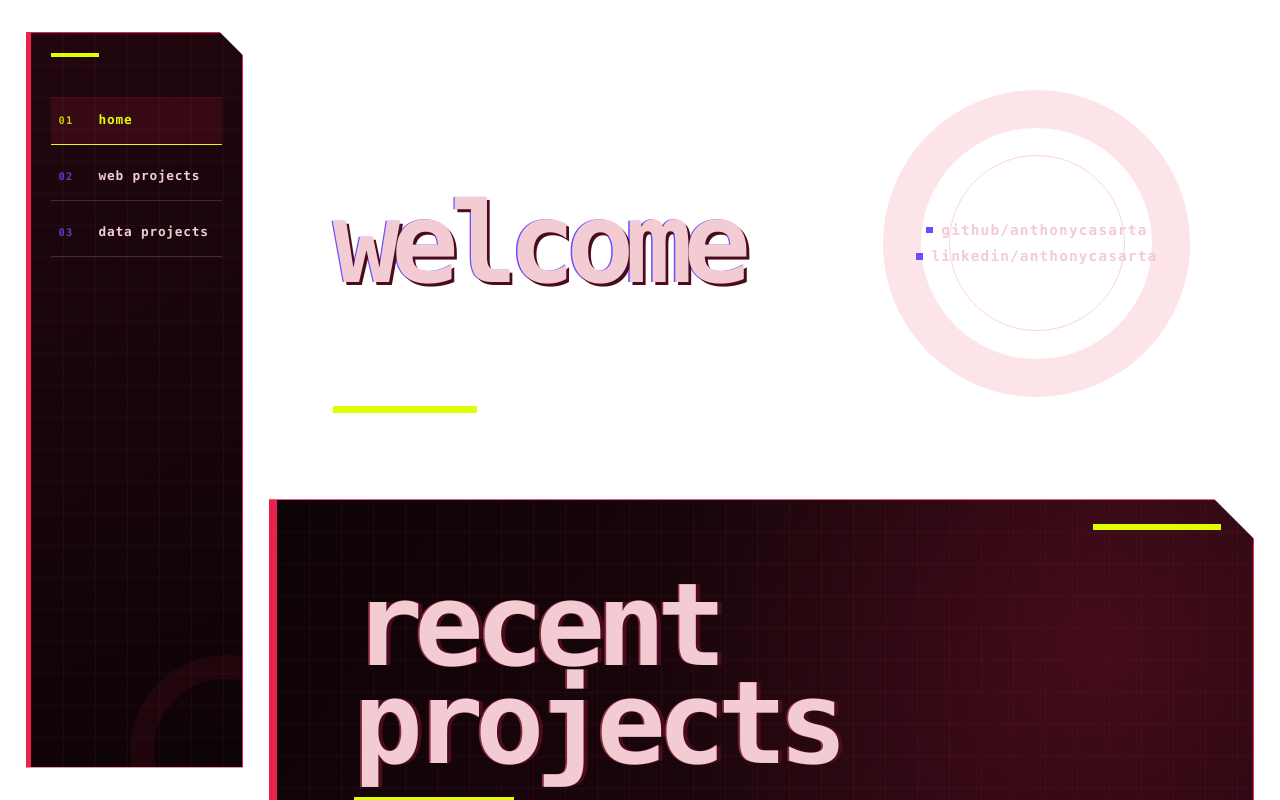
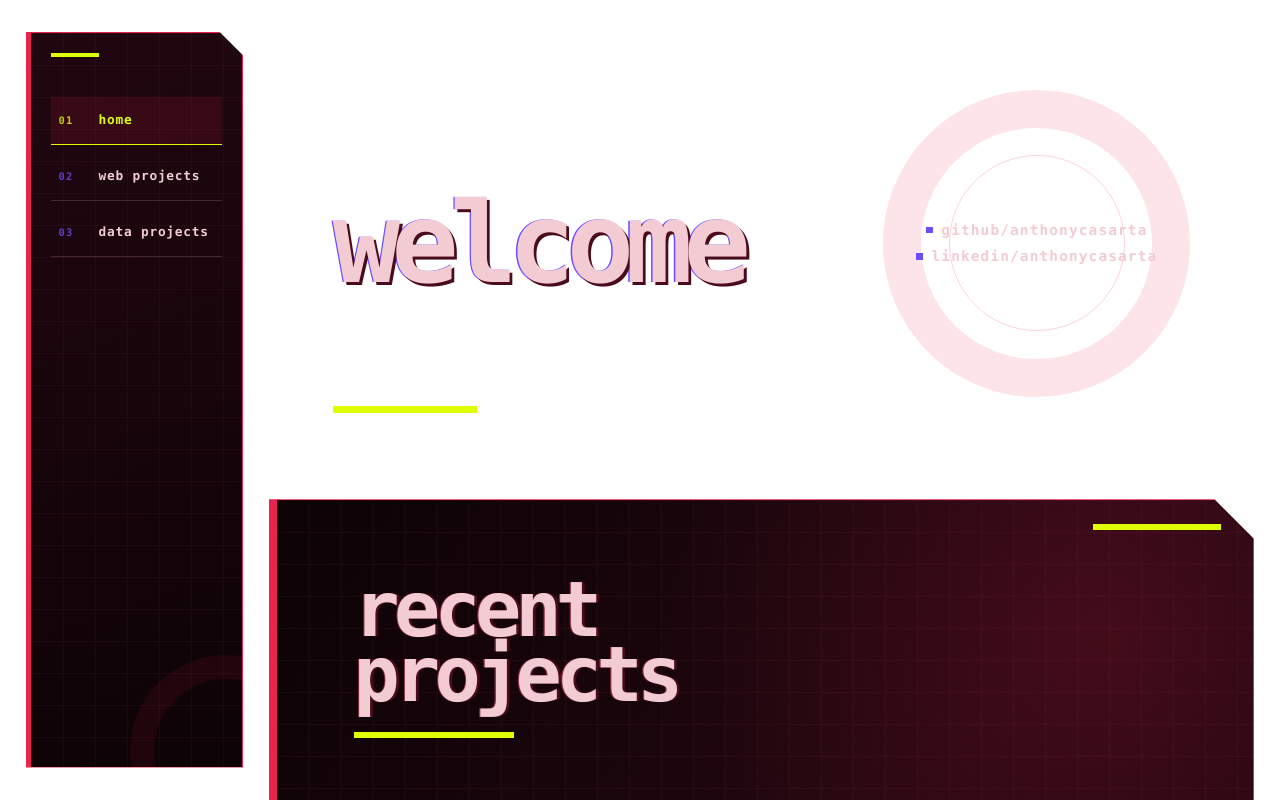
Before and after one commit to anthonycasarta/portfolio-website, a React (Vite) app in the folder client/: page / in a window 1280 px wide. Shown: the top 800 px of the page. Built offline with nearby package versions, Linux system fonts and the light colour scheme.

Commit message:
reduce font size for recent projects section

```diff
--- a/client/src/pages/home/home-features/recent-projects/RecentProjects.css
+++ b/client/src/pages/home/home-features/recent-projects/RecentProjects.css
@@ -83,7 +83,7 @@
     padding: 0;
     color: var(--red-light);
     font-family: inherit;
-    font-size: clamp(3rem, 9vw, 8rem);
+    font-size: clamp(3rem, 6vw, 5rem);
     font-weight: 700;
     line-height: 0.85;
     letter-spacing: -0.075em;
```
